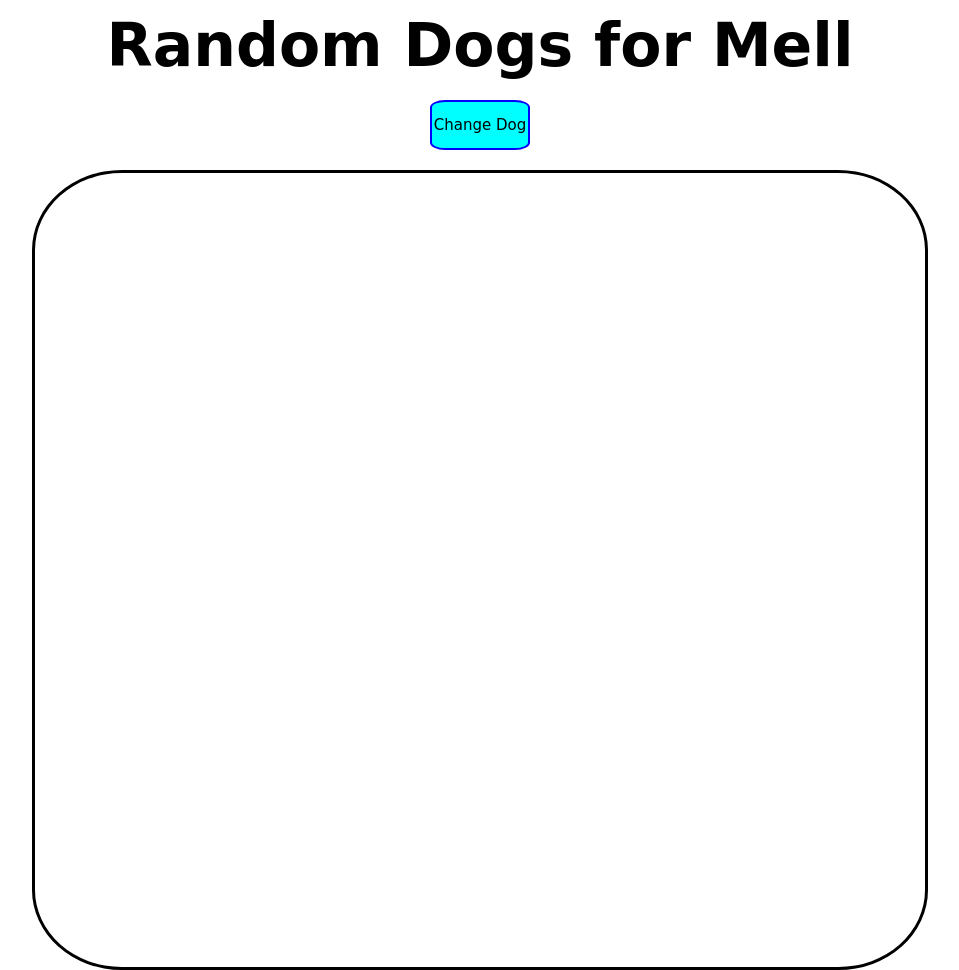
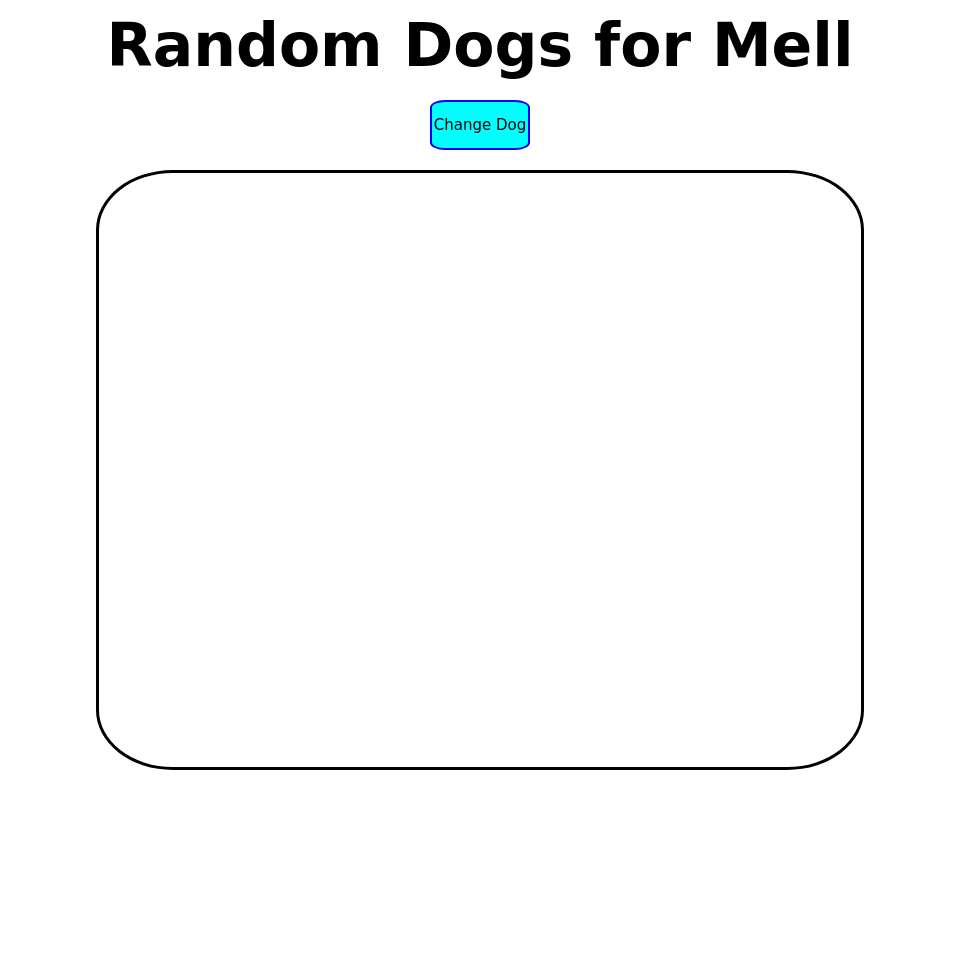
Before and after one commit to ShaviMaria/Dogs-for-Mell, a plain HTML site: page index.html in a window 1280 px wide. Shown: the whole page, without its empty margins (160-1119 px from the left). After the commit the page ends 800 px from the top, so only its background shows below. Drawn offline with Linux system fonts and the light colour scheme; no server answers; a web font is replaced by a local one.

Commit message:
Se cambió dimensión de la caja de imagen de perro

```diff
--- a/css/index.css
+++ b/css/index.css
@@ -22,13 +22,13 @@ html {
     gap: 2rem;
     margin: 0 auto;
     margin-top: 2rem;
-    width: 70vw;
+    width: 60vw;
 }
 
 .section-one div {
     border-style: solid;
     border-radius: 10%;
-    height: 100vh;
+    height: 75vh;
 }
 
 .Dog-Image {
```
